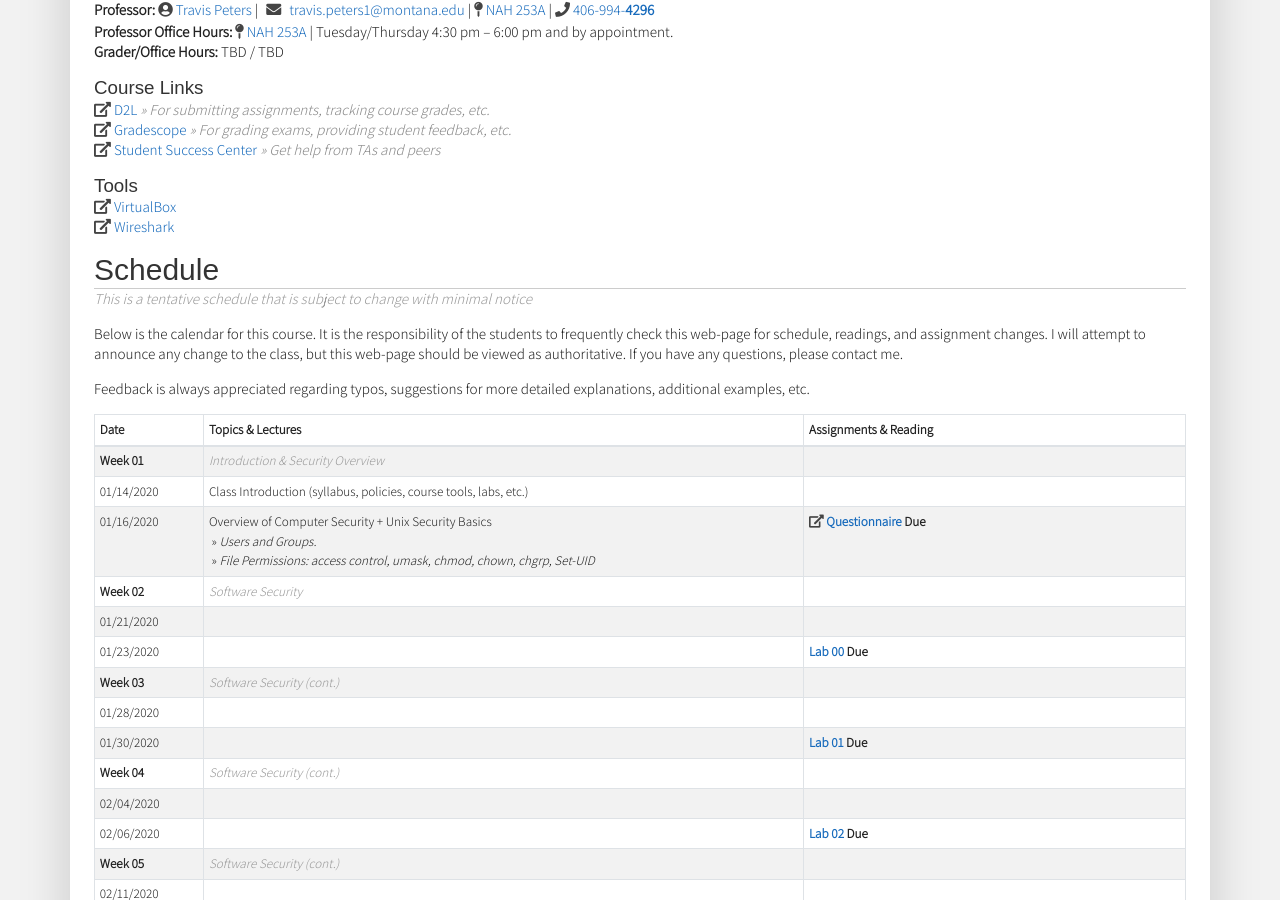
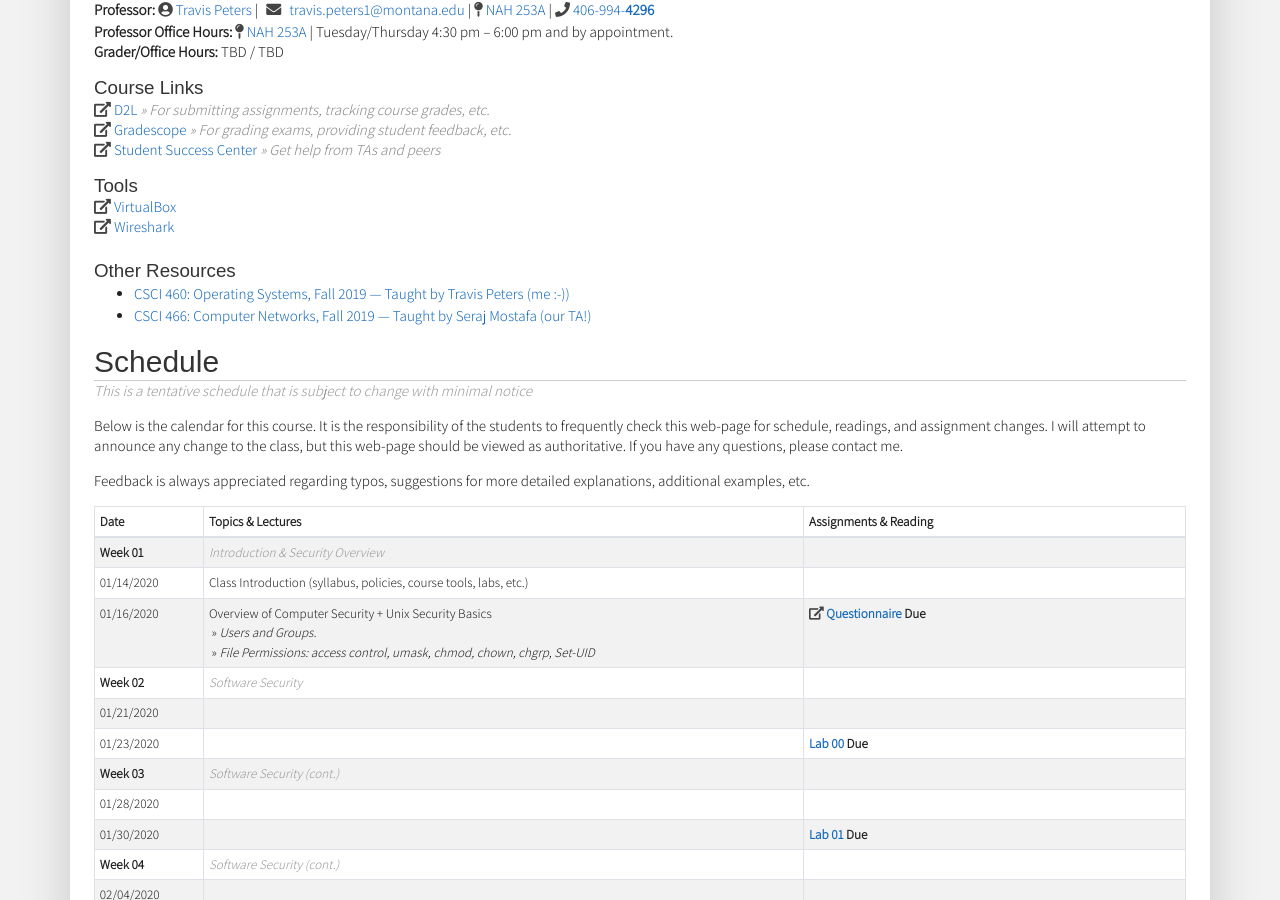
Before and after one commit to traviswpeters/cs476-2020-spring, a Jekyll site: the page built from index.md, in a window 1280 px wide and 900 px high, scrolled down 858 px. Built offline with Jekyll 4.4.1, drawn with Linux system fonts in a browser that asks for light colours; nearby versions of some CDN libraries; some web fonts are replaced; our own code applies the rules of GitHub Pages for plain Markdown files.

Commit message:
updated resources

```diff
--- a/index.md
+++ b/index.md
@@ -57,6 +57,12 @@ If you do not have any of the above prerequisites, you should touch base with me
 
 <i class="fas fa-external-link-alt"></i> [VirtualBox](https://www.virtualbox.org) <br/>
 <i class="fas fa-external-link-alt"></i> [Wireshark](https://www.wireshark.org) <br/>
+
+##### Other Resources
+{:.pt-2}
+
+- [CSCI 460: Operating Systems, Fall 2019 --- Taught by Travis Peters (me :-))](https://www.traviswpeters.com/cs460-2019-fall/)
+- [CSCI 466: Computer Networks, Fall 2019 --- Taught by Seraj Mostafa (our TA!)](https://docs.google.com/document/d/e/2PACX-1vSToCOvQShCN07u-9DrPyQN8cQCMv1iCgMoDx_0oLqyhqzk430dSkx_UXNP3FvHA9YFXNpv_jd6epVm/pub)
 
 ## Schedule
 {:.titletext}
```
